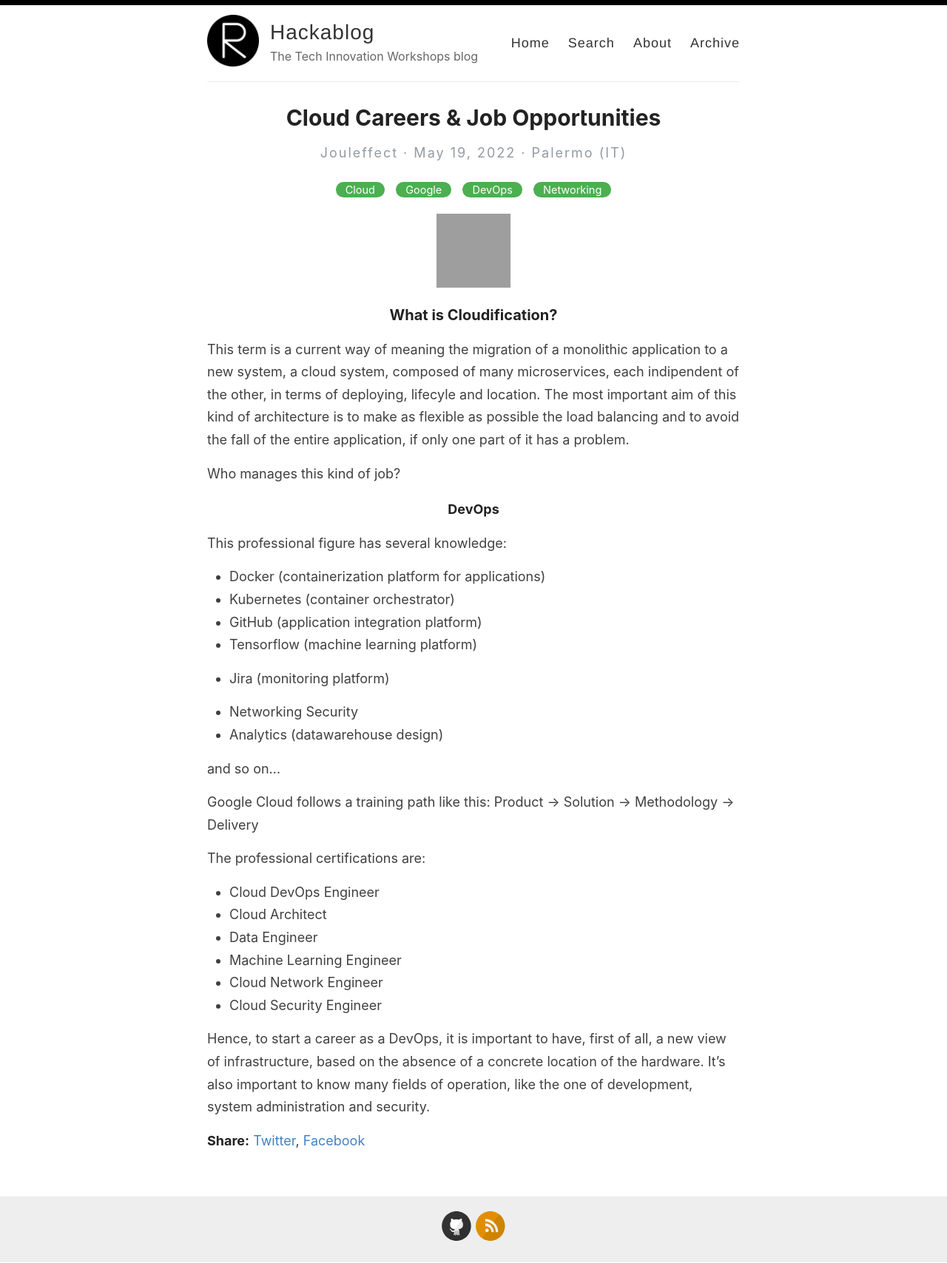
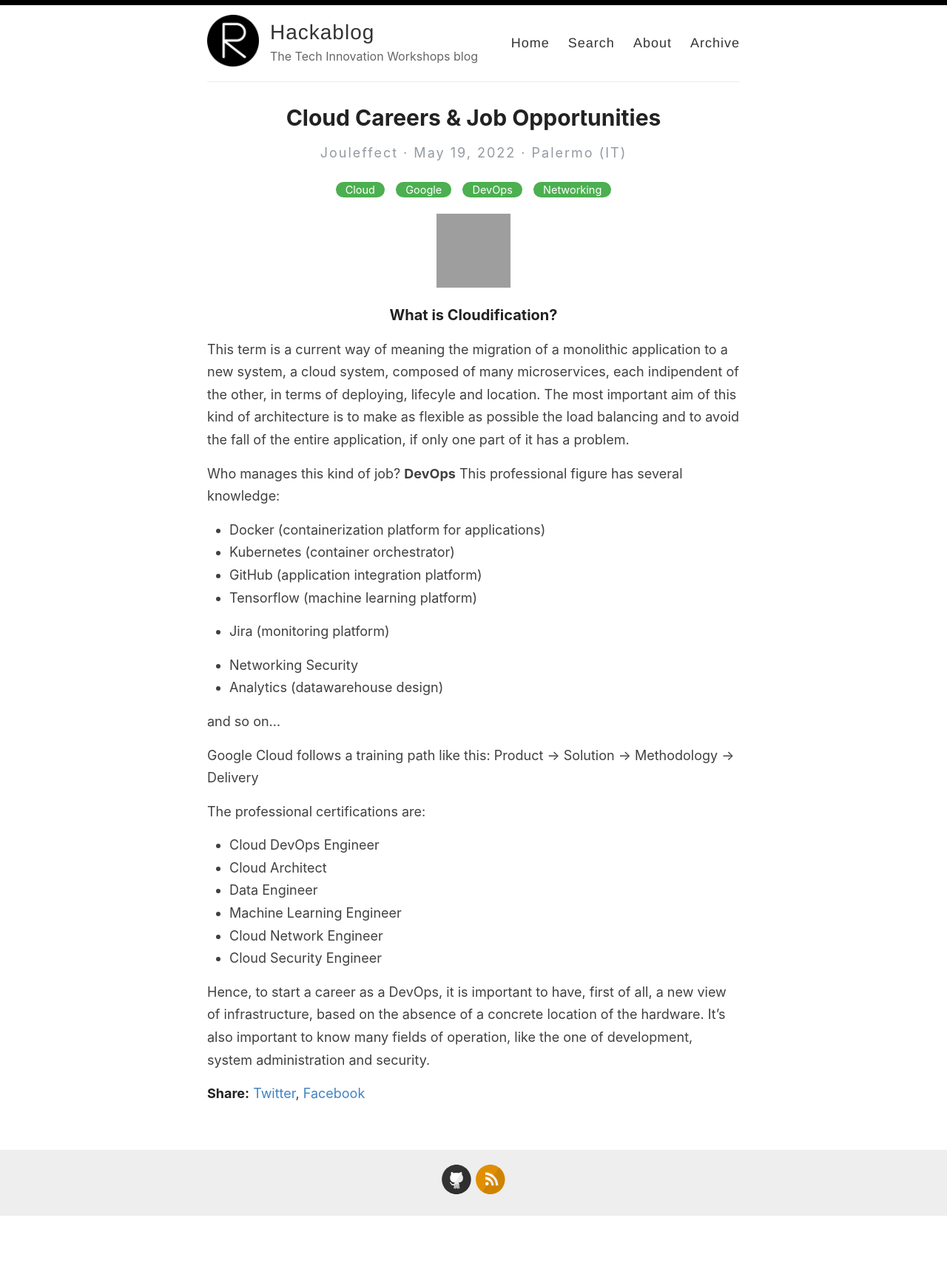
Before and after one commit to jouleffect/hackablog, a Jekyll site: the page built from _posts/2022-5-19-Cloud Careers.md, in a window 1280 px wide. Shown: the whole page at 74% size. Built offline with Jekyll 4.4.1, drawn with Linux system fonts in a browser that asks for light colours; after the commit the page ends 1644 px from its top, so only the background shows below that; grey boxes are pictures that could not be loaded.

```diff
--- a/_posts/2022-5-19-Cloud Careers.md
+++ b/_posts/2022-5-19-Cloud Careers.md
@@ -14,7 +14,7 @@ categories: [Cloud,Google,DevOps,Networking]
 This term is a current way of meaning the migration of a monolithic application to a new system, a cloud system, composed of many microservices, each indipendent of the other, in terms of deploying, lifecyle and location. The most important aim of this kind of architecture is to make as flexible as possible the load balancing and to avoid the fall of the entire application, if only one part of it has a problem.
 
 Who manages this kind of job?
-#### DevOps
+**DevOps**
 This professional figure has several knowledge:
 - Docker (containerization platform for applications)
 - Kubernetes (container orchestrator)
```
